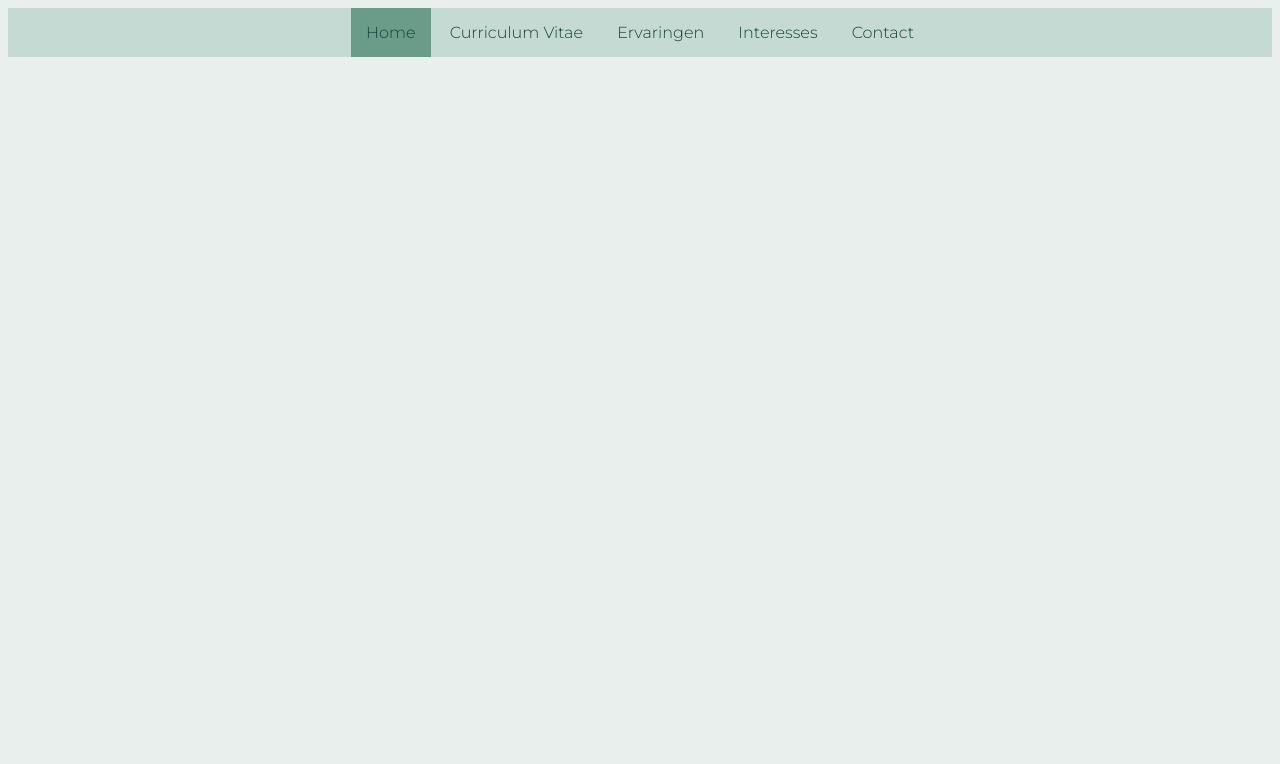
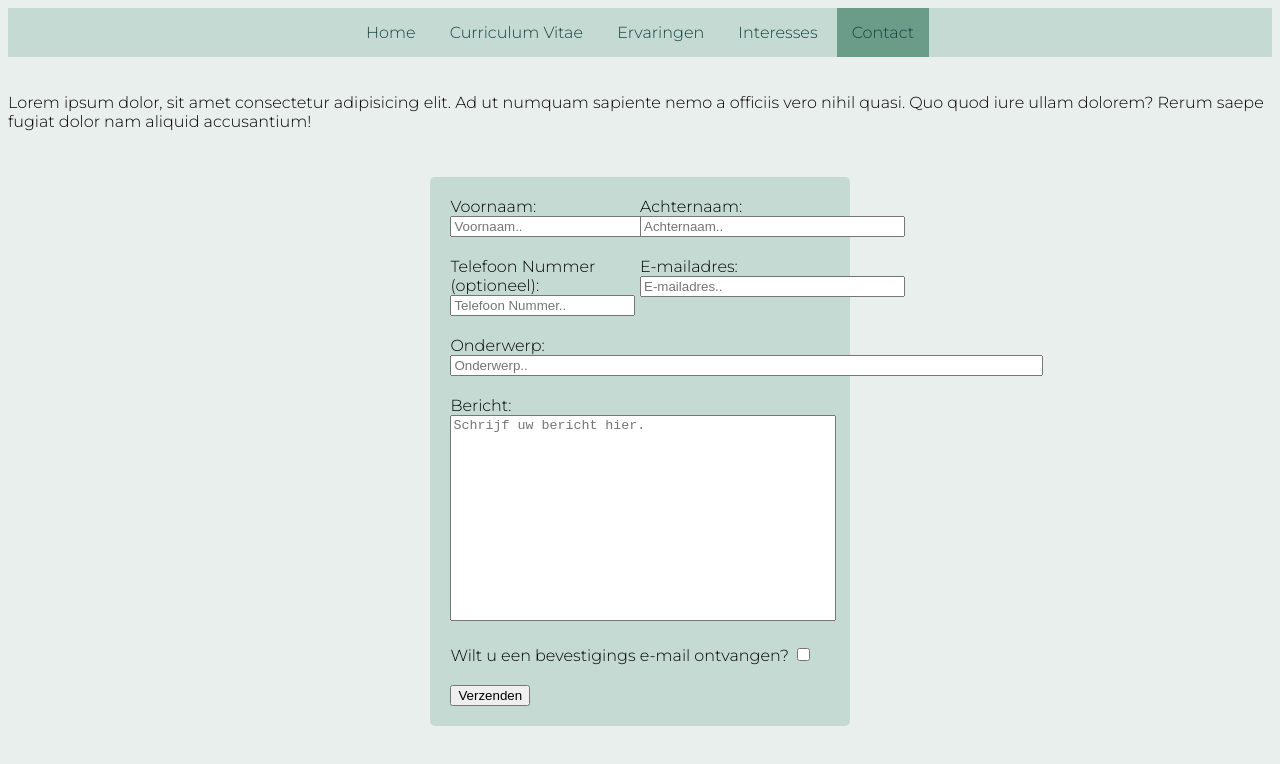
Before and after one commit to r1034766/Websites_Opdracht1, a plain HTML site: page contact.html in a window 1280 px wide. Drawn offline with Linux system fonts and the light colour scheme.

Commit message:
contactpagina aangemaakt + diverse aanpassingen

```diff
--- a/CSS/contact.css
+++ b/CSS/contact.css
@@ -37,3 +37,43 @@ li.nav_hover:hover {
     padding: 15px;
     background-color: #6a9c89;
 }
+
+/*inleiding*/
+.inleiding {
+    margin: 0;
+    padding-bottom: 30px;
+}
+
+/*Formulier*/
+form {
+    background-color: #c4dad2;
+    border-radius: 5px;
+    padding: 20px;
+    width: 30%; /*breedte van de achtergrond tov het scherm*/
+    margin: auto; /*centeren in de container*/
+}
+.rij {
+    /*border: 1px solid black; debuggen*/
+    display: flex;
+    width: 100%;
+    padding-bottom: 20px;
+}
+.veld1{
+    width: 50%;
+}
+.veld2 {
+    width: 50%;
+    position: absolute;
+    right: 0px;
+}
+
+.textvak {
+    /* debuggen border: 1px solid black; */
+    width: 100%;
+}
+textarea {
+    resize: none;
+    height: 200px;
+    width: 100%;
+
+}
--- a/CSS/curriculum_vitae.css
+++ b/CSS/curriculum_vitae.css
@@ -1,3 +1,10 @@
+body, html {
+    background-color: #e9efec;
+    font-family: "Montserrat", system-ui;
+    font-optical-sizing: auto;
+    font-weight: 300;
+    font-style: normal;
+}
 h1 {
     text-align: center;
 }
@@ -36,4 +43,6 @@ li.nav_hover:hover {
 /*timeline*/
 .timeline {
     background-color: #c4dad2;
+    width: 50%;
+    margin: auto;
 }
--- a/CSS/homepagina.css
+++ b/CSS/homepagina.css
@@ -68,8 +68,9 @@ a.link:link {
 
 /*footer*/
 .footer {
-    padding-bottom: 30px; /*spatie onder nav bar*/
+    padding-top: 50px;
+    padding-bottom: 30px;/*spatie onder nav bar*/
 }
 .ul_footer {
-    text-align: left;
+    text-align: center
 }
--- a/contact.html
+++ b/contact.html
@@ -14,21 +14,73 @@
     <!--Navigation Bar-->
     <div class="nav">
         <ul>
-            <a href="homepagina.html"><li class="nav_act">Home</li></a>
+            <a href="homepagina.html"><li class="nav_hover">Home</li></a>
             <a href="curriculum_vitae.html"><li class="nav_hover">Curriculum Vitae</li></a>
             <a href="ervaringen.html"><li class="nav_hover">Ervaringen</li></a>
             <a href="interesses.html"><li class="nav_hover">Interesses</li></a>
-            <a href="contact.html"><li class="nav_hover">Contact</li></a>
+            <a href="contact.html"><li class="nav_act">Contact</li></a>
         </ul>
     </div>
 
-    <!--banner-->
+
+    <!--Uitnodigende tekst-->
+    <div class="inleiding">
+        <p>Lorem ipsum dolor, sit amet consectetur adipisicing elit. Ad ut numquam sapiente nemo a officiis vero nihil quasi. Quo quod iure ullam dolorem? Rerum saepe fugiat dolor nam aliquid accusantium!</p>
+    </div>
+
+    <!--Formulier-->
+    <form action="" method="post">
+    <!--Voornaam en achternaam naast elkaar-->
+    <div class="rij">
+        <div class="veld1">
+            <div><label for="voornaam">Voornaam:</label></div>
+            <div><input type="text" name="voornaam" id="voornaam" required placeholder="Voornaam.." size="30"></div>
+        </div>
+
+        <div class="veld2">
+            <div><label for="achternaam">Achternaam:</label></div>
+            <div><input type="text" name="achternaam" id="achternaam" required placeholder="Achternaam.." size="30"></div>
+        </div>
+    </div>
 
 
-    <!--Uitnodigende tekst-->
-    <div>
-        <p></p>
+    <div class="rij">
+        <div class="veld1">
+            <div><label for="tel">Telefoon Nummer (optioneel):</label></div>
+            <div><input type="number" name="tel" id="tel" placeholder="Telefoon Nummer.."></div>
+        </div>
+        <div class="veld2">
+            <div><label for="email">E-mailadres:</label></div>
+            <div><input type="email" name="email" id="email" required placeholder="E-mailadres.." size="30"></div>
+        </div>
     </div>
 
+    <div class="rij">
+        <div>
+            <div><label for="onderwerp">Onderwerp:</label></div>
+            <div><input type="text" name="onderwerp" id="onderwerp" placeholder="Onderwerp.." size="71"></div>
+        </div>
+    </div>
+
+    <div class="rij">
+        <div class="textvak">
+            <div><label for="tekstvak">Bericht:</label></div>
+            <div><textarea name="tekstvak" id="tekstvak" placeholder="Schrijf uw bericht hier."></textarea></div>
+        </div>
+    </div>
+
+    <div class="rij">
+        <div>
+            <label for="feedback">Wilt u een bevestigings e-mail ontvangen?</label>
+            <input type="checkbox" name="feedback" id="feedback">
+        </div>
+    </div>
+
+        <div class="veld1">
+            <label for="verzenden"></label>
+            <input type="submit" name="verzenden" id="verzenden" value="Verzenden">
+        </div>
+
+    </form>
 </body>
 </html>
```
Also changed, not shown: curriculum_vitae.html (+3 -0 lines).
